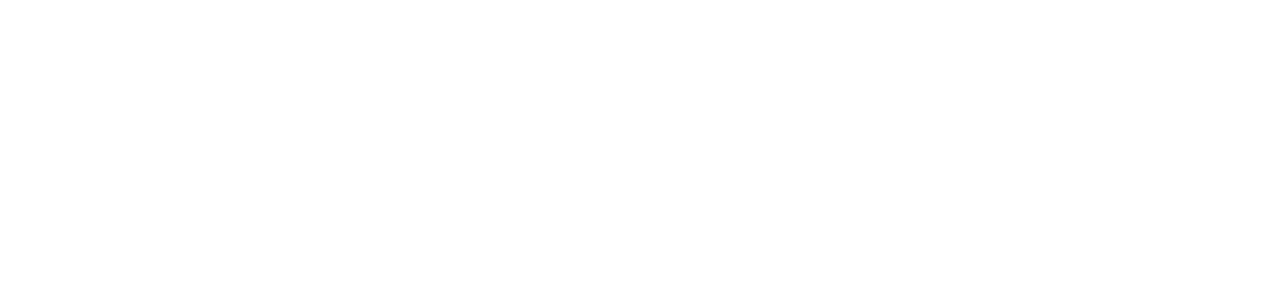
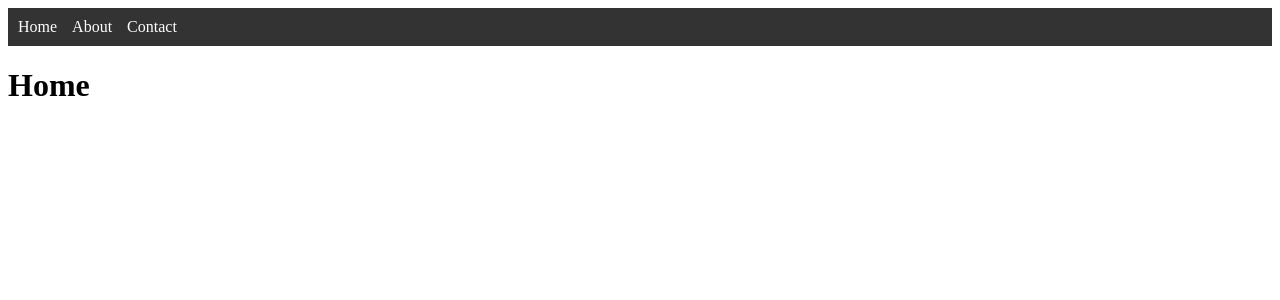
Before and after one commit to ateebqaiser/Blog-Platform-Skillify, a React (Vite) app in the folder blog_frontend/: page / in a window 1280 px wide. Shown: the top 300 px of the page. Built offline with nearby package versions, Linux system fonts and the light colour scheme.

Commit message:
Add routing to pages

```diff
--- a/blog_frontend/src/App.jsx
+++ b/blog_frontend/src/App.jsx
@@ -1,9 +1,24 @@
 import React from 'react'
+import { BrowserRouter, Routes, Route } from "react-router-dom";
+
+import Navbar from "./components/Navbar";
+import Home from "./pages/Home";
+import About from "./pages/About";
+import Contact from "./pages/Contact";
+import SinglePost from "./pages/SinglePost";
 
 const App = () => {
   return (
     <>
-
+      <BrowserRouter>
+        <Navbar />
+        <Routes>
+          <Route path="/" element={<Home></Home>} />
+          <Route path="/about" element={<About></About>} />
+          <Route path="/contact" element={<Contact></Contact>} />
+          <Route path="/post:id" element={<SinglePost></SinglePost>} />
+        </Routes>
+      </BrowserRouter>
     </>
   )
 }
```
